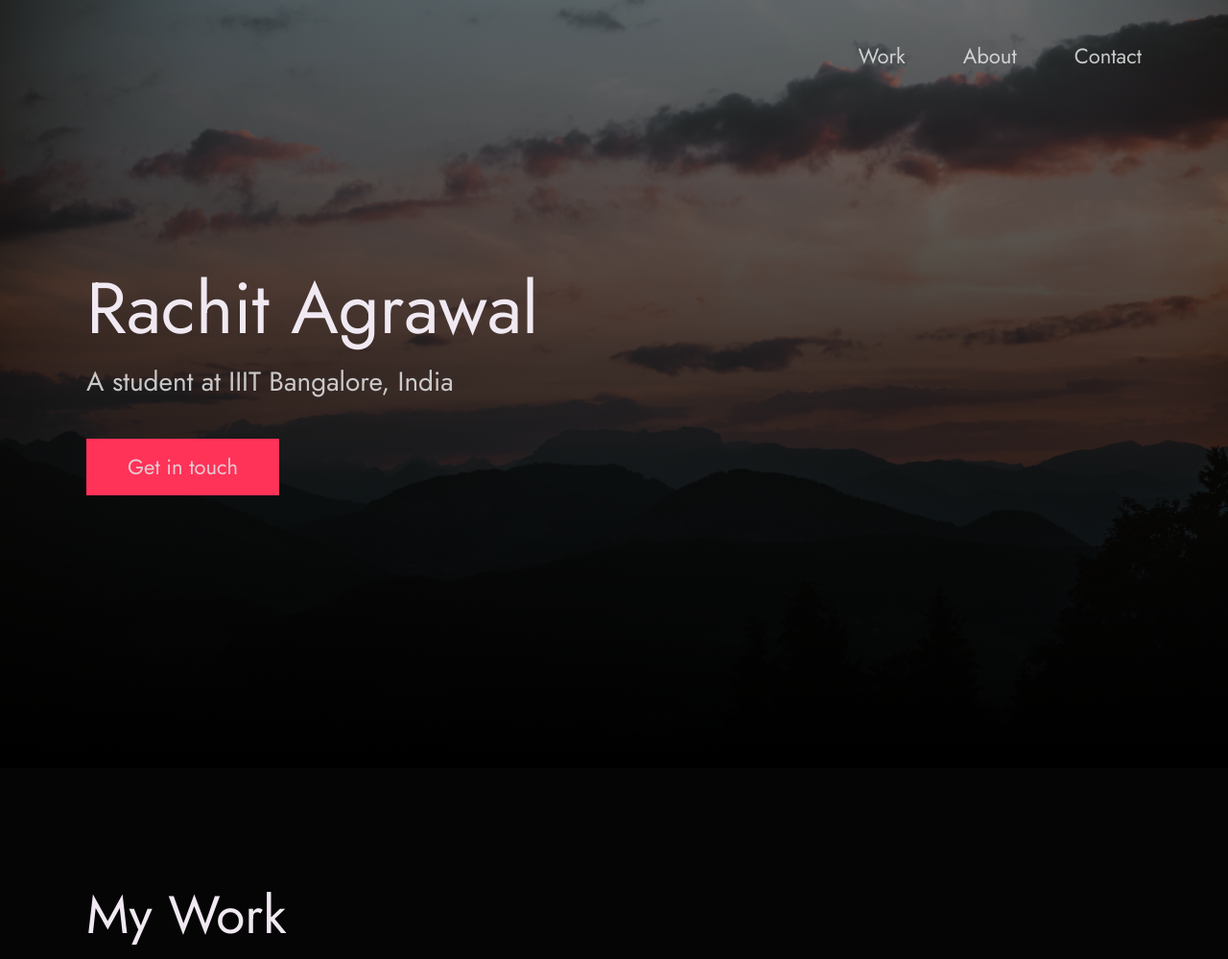
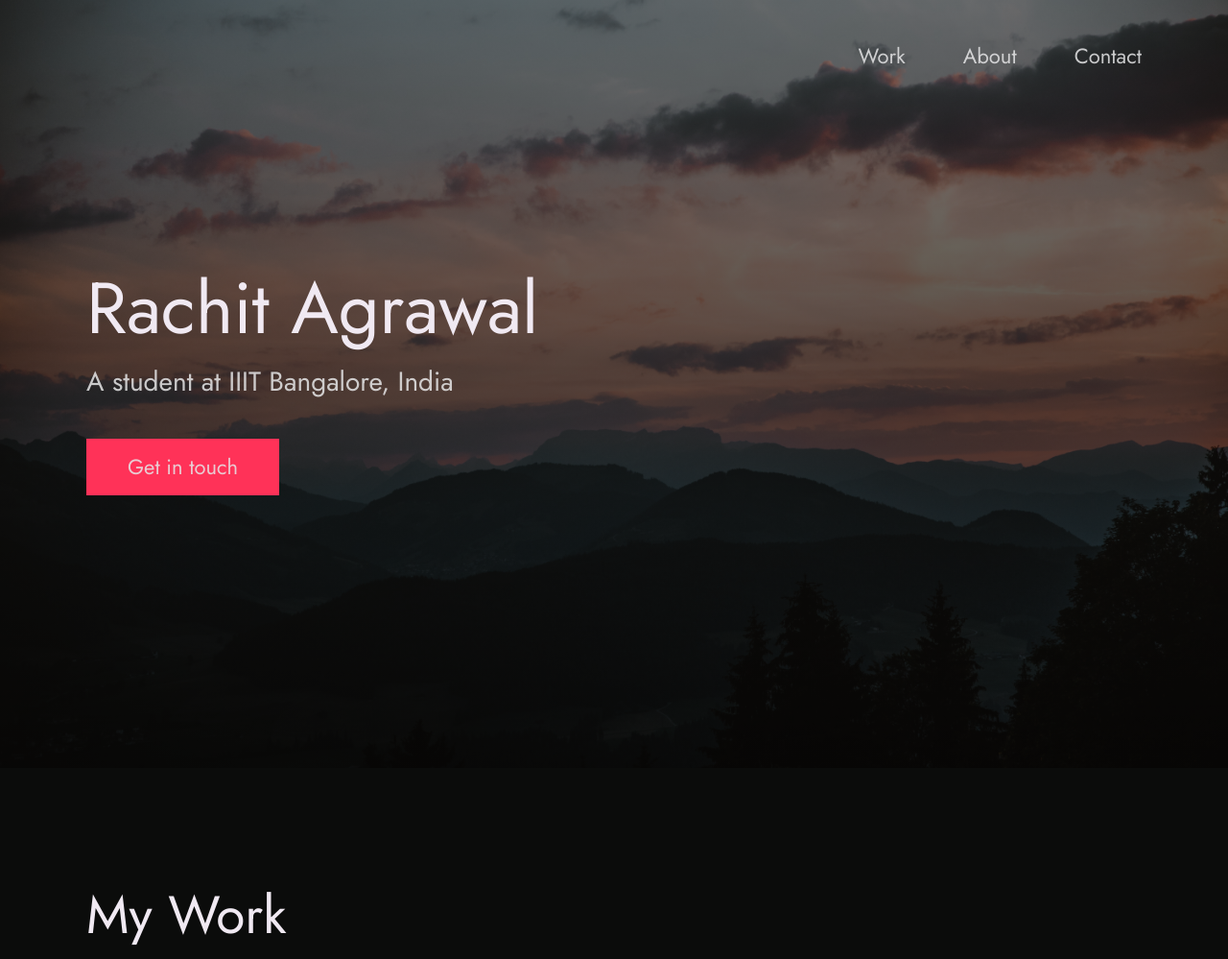
Before and after one commit to rachit3006/Personal-Portfolio-Website, a PHP site: page / in a window 1280 px wide. Shown: the top 999 px of the page at 96% size. Run offline with PHP 8.4, Linux system fonts and the light colour scheme.

Commit message:
Changed bg darkness

```diff
--- a/index.css
+++ b/index.css
@@ -38,7 +38,7 @@
     --pink: #ff3258;
     --white: #f0e9f2;
     --white-1: #e5e5e6da;
-    --black-2: #050505;
+    --black-2: #0b0c0b;
 
 
     --container-max-width: 1180px;
@@ -405,7 +405,7 @@ body:not(.user-is-tabbing) a:focus {
 /* --------------------------------------- */
 
 .header {
-    background: linear-gradient(rgba(0,0,0,0.5), rgba(0,0,0, 1)),
+    background: linear-gradient(rgba(0,0,0,0.5), rgba(0,0,0, 0.8)),
         url('./images/bg_hills.jpg');
     height: 100vh;
     background-size: cover;
```
